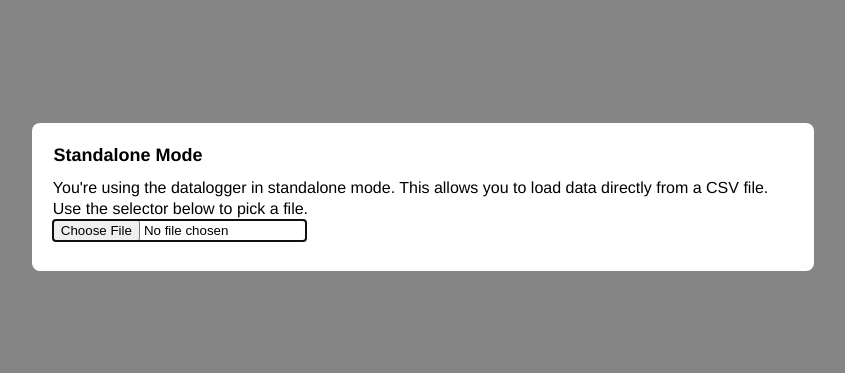
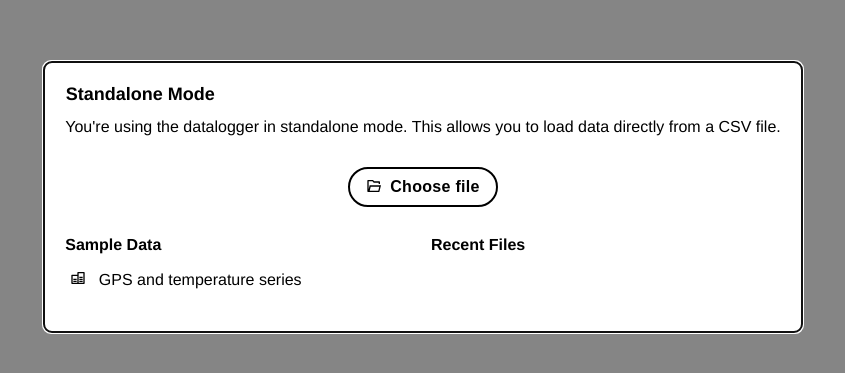
Before and after one commit to lancaster-university/microbit-datalogger-ui, a React (Create React App) app: page / in a window 1280 px wide. Shown: the part 203-576 px from the top of the page, without its empty margins (217-1062 px from the left). Built offline with nearby package versions, Linux system fonts and the light colour scheme.

Commit message:
Recent files and samples for standalone mode

```diff
--- a/src/App.css
+++ b/src/App.css
@@ -42,6 +42,10 @@ a:focus, button:focus {
   gap: 0.8em;
 }
 
+#data > table {
+  align-self: flex-start;
+}
+
 #data > aside {
   flex: 1;
 }
--- a/src/App.tsx
+++ b/src/App.tsx
@@ -9,7 +9,6 @@ import DropDownButton from './DropDownButton';
 import Modal, { ModalContents, ModalProps } from './Modal';
 import DataLog from './DataLog';
 import { RiCheckLine, RiClipboardLine, RiCloseLine, RiDeleteBin2Line, RiDownload2Line, RiRefreshLine, RiShareLine } from "react-icons/ri";
-import { IconContext } from 'react-icons';
 import Warning from './Warning';
 import { LogData, parseRawData } from '.';
 import DataUpdateNotification from './DataUpdateNotification';
@@ -95,7 +94,7 @@ export default function App(props: LogData) {
         // if we choose to update our data to the latest from disk, since the offline js
         // isn't aware of this it'll continuously inform us of updates to the original
         // data. so we just manually filter that out here.
-        if (!!data && data.hash !== logData.hash) {
+        if (!!data && data.hash !== logData.hash && (!updateAvailable.data || data.hash !== updateAvailable.data.hash)) {
           setUpdateAvailable({data, updateId: updateAvailable.updateId + 1});
         }
       }
@@ -157,7 +156,6 @@ export default function App(props: LogData) {
   };
 
   return (
-    <IconContext.Provider value={{ className: "icon" }}>
       <div className="app">
         {modal && <Modal {...modal} />}
         <Header />
@@ -193,6 +191,5 @@ export default function App(props: LogData) {
           </section>
         </main>
       </div>
-    </IconContext.Provider>
   );
 }
--- a/src/DataLog.ts
+++ b/src/DataLog.ts
@@ -1,3 +1,4 @@
+import { LogData } from ".";
 import { FieldType } from "./FieldTypes";
 
 /**
@@ -144,4 +145,15 @@ export default class DataLog {
 
         return splitLogs;
     }
+
+    public asStandaloneLog(): LogData {
+        return ({
+            log: this,
+            bytesRemaining: 0,
+            daplinkVersion: 0,
+            dataSize: 0,
+            hash: 0,
+            standalone: true
+        });
+    }
 }
--- /dev/null
+++ b/src/DataLogSource.css
@@ -0,0 +1,17 @@
+.data-sample {
+    padding: 0.2em;
+    flex: 1;
+    display: flex;
+    padding: 0.65em 0.3em;
+    gap: 0.3em;
+    cursor: pointer;
+    transition: all 0.2s;
+}
+
+.data-sample:not(:last-child) {
+    border-bottom: thin #ddd solid;
+}
+
+.data-sample:hover {
+   background: #e0e0e0;
+}
--- /dev/null
+++ b/src/DataLogSource.tsx
@@ -0,0 +1,21 @@
+import { RiDatabaseLine } from "react-icons/ri";
+import "./DataLogSource.css";
+
+export interface StandaloneDataLogSource {
+    title: string;
+    log: string;
+}
+
+export interface DataLogSourceProps {
+    source: StandaloneDataLogSource;
+    onClick(log: StandaloneDataLogSource): void;
+}
+
+export default function DataLogSource(props: DataLogSourceProps) {
+    return (
+        <div className="data-sample" onClick={() => props.onClick(props.source)}>
+            <RiDatabaseLine />
+            <div>{props.source.title}</div>
+        </div>
+    );
+}
--- a/src/LogDataProvider.tsx
+++ b/src/LogDataProvider.tsx
@@ -1,8 +1,11 @@
-import { useRef, useState } from "react";
+import React, { Suspense } from "react";
+import { useState } from "react";
 import { LogData } from ".";
 import App from "./App";
-import DataLog from "./DataLog";
 import Modal from "./Modal";
+
+// lazy load as this is only needed for standalone mode
+const StandaloneHomePage = React.lazy(() => import("./StandaloneHomePage"));
 
 /**
  * Wrapper around the main App component to supply the log data.
@@ -13,40 +16,20 @@ import Modal from "./Modal";
  * There is no error handling in place currently, but the CSV parser is
  * lenient regardless
  */
-export default function LogDataProvider({log}: {log: LogData | null}) {
+export default function LogDataProvider({ log }: { log: LogData | null }) {
 
     const [logData, setLogData] = useState<LogData | null>(log);
-
-    const filePicker = useRef<HTMLInputElement | null>(null);
-
-    const loadFile = async (e: React.ChangeEvent<HTMLInputElement>) => {
-        if (e.target.files && e.target.files.length > 0) {
-            const data = await e.target.files[0].text();
-
-            setLogData({
-                bytesRemaining: 0,
-                daplinkVersion: -1,
-                dataSize: 0,
-                hash: 0,
-                log: DataLog.fromCSV(data, false),
-                standalone: true
-            });
-        }
-    };
 
     return (
         <>
             {!logData &&
                 <Modal title="Standalone Mode" content={
-                    <div>
-                        You're using the datalogger in standalone mode. This allows you to load data directly from a CSV file. Use the selector below to pick a file.
-                        <div>
-                            <input type="file" ref={filePicker} onChange={loadFile} accept=".csv"/>
-                        </div>
-                    </div>
+                    <Suspense>
+                        <StandaloneHomePage logLoaded={setLogData} />
+                    </Suspense>
                 } onClose={() => { }} hideCloseButton={true} />
             }
-            {logData && <App {...logData}/>}
+            {logData && <App {...logData} />}
         </>
     );
 }
--- /dev/null
+++ b/src/StandaloneHomePage.css
@@ -0,0 +1,34 @@
+.sample-title {
+    font-weight: 600;
+}
+
+.data-samples {
+    flex: 1;
+    overflow: hidden;
+}
+
+#data-samples-wrapper {
+    display: flex;
+    flex-direction: row;
+    gap: 1em;
+}
+
+.sample-title {
+    padding-bottom: 0.25em;
+}
+
+#file-picker-wrapper {
+    display: flex;
+    justify-content: center;
+    margin-top: 1.8em;
+    margin-bottom: 1.8em;
+}
+
+#file-picker-wrapper button {
+    font-size: 1em;
+    min-height: 40px;
+}
+
+#file-picker-wrapper input {
+    display: none;
+}
--- /dev/null
+++ b/src/StandaloneHomePage.tsx
@@ -0,0 +1,75 @@
+import { useEffect, useRef, useState } from "react";
+import { RiFolderOpenLine } from "react-icons/ri";
+import { LogData } from ".";
+import DataLog from "./DataLog";
+import DataLogSource, { StandaloneDataLogSource } from "./DataLogSource";
+import IconButton from "./IconButton";
+import { gpsData } from "./sample-data";
+import "./StandaloneHomePage.css";
+
+export interface StandaloneHomePageProps {
+    logLoaded(log: LogData): void;
+}
+
+export default function StandaloneHomePage({ logLoaded }: StandaloneHomePageProps) {
+    const [recents, setRecents] = useState<StandaloneDataLogSource[]>([]);
+
+    const filePicker = useRef<HTMLInputElement | null>(null);
+
+    const loadFile = async (e: React.ChangeEvent<HTMLInputElement>) => {
+        if (e.target.files && e.target.files.length > 0) {
+            const file = e.target.files[0];
+            const data = await file.text();
+
+            loadStandalone({
+                title: file.name,
+                log: data
+            });
+        }
+    };
+
+    const loadStandalone = (data: StandaloneDataLogSource) => {
+        let newRecents = [data, ...recents];
+        newRecents.length = Math.min(newRecents.length, 5); // cap at 5
+
+        window.localStorage.setItem("recent-files", JSON.stringify(newRecents));
+        logLoaded(DataLog.fromCSV(data.log).asStandaloneLog());
+    };
+
+    const samples: StandaloneDataLogSource[] = [
+        {
+            title: "GPS and temperature series",
+            log: gpsData.toCSV()
+        }
+    ];
+
+    useEffect(() => {
+        const recents: StandaloneDataLogSource[] = JSON.parse(window.localStorage.getItem("recent-files") ?? '[]');
+
+        recents && setRecents(recents);
+    }, []);
+
+    return (
+        <div>
+            You're using the datalogger in standalone mode. This allows you to load data directly from a CSV file.
+            <div id="file-picker-wrapper">
+                <IconButton icon={<RiFolderOpenLine />} caption="Choose file" onClick={() => filePicker.current?.click()}/>
+                <input type="file" ref={filePicker} onChange={loadFile} accept=".csv" />
+            </div>
+            <div id="data-samples-wrapper">
+                <div className="data-samples">
+                    <div className="sample-title">Sample Data</div>
+                    {samples.map((sample, ix) =>
+                        <DataLogSource key={ix} source={sample} onClick={loadStandalone} />
+                    )}
+                </div>
+                <div className="data-samples">
+                    <div className="sample-title">Recent Files</div>
+                    {recents.map((sample, ix) =>
+                        <DataLogSource key={ix} source={sample} onClick={loadStandalone} />
+                    )}
+                </div>
+            </div>
+        </div>
+    );
+}
--- a/src/index.tsx
+++ b/src/index.tsx
@@ -6,6 +6,7 @@ import LogDataProvider from "./LogDataProvider";
 
 import "./index.css";
 import ErrorHandler from "./ErrorHandler";
+import { IconContext } from "react-icons";
 
 interface OfflineDataLog {
   download(): void;
@@ -139,9 +140,11 @@ export function parseRawData(raw: string): LogData | null {
 
     root.render(
       //<React.StrictMode>
-      <ErrorHandler>
-        <LogDataProvider log={data} />
-      </ErrorHandler>
+      <IconContext.Provider value={{ className: "icon" }}>
+        <ErrorHandler>
+          <LogDataProvider log={data} />
+        </ErrorHandler>
+      </IconContext.Provider>
       //</React.StrictMode>
     );
   }
```
Also changed, not shown: src/Header.tsx (+1 -1 lines).
